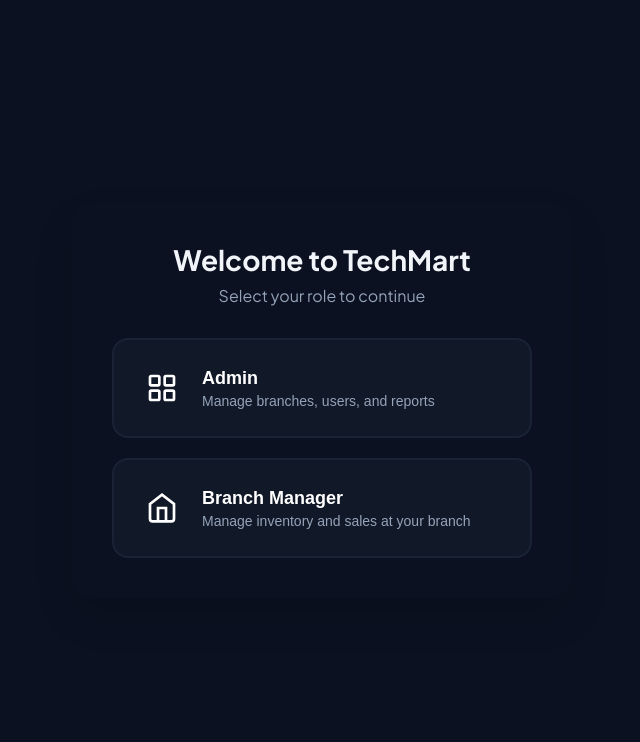
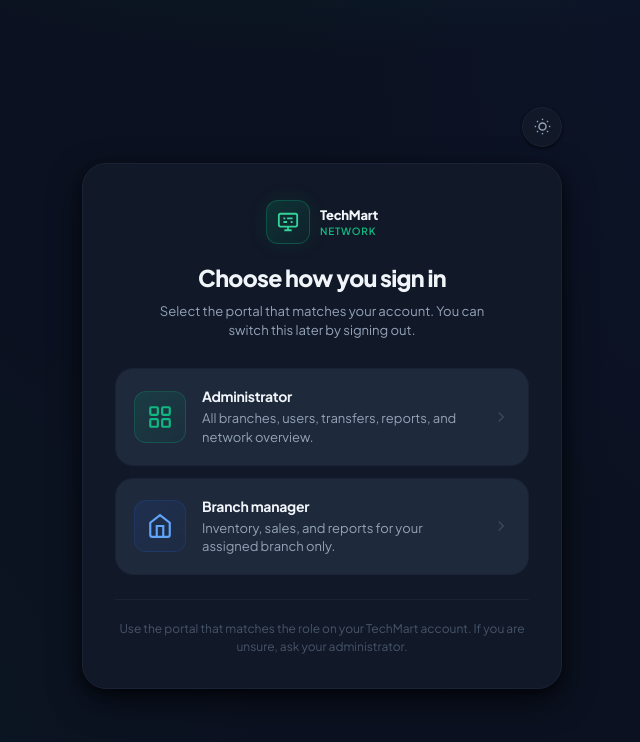
Before and after one commit to Darkprince-coder/AdminTechmart, a React (Create React App) app: page / in a window 1280 px wide. Shown: the top 742 px of the page, without its empty margins (318-958 px from the left). Built offline with nearby package versions, Linux system fonts and the light colour scheme; no server answers.

Commit message:
improved Login page styling and UI

```diff
--- a/src/pages/RoleSelectPage.jsx
+++ b/src/pages/RoleSelectPage.jsx
@@ -1,14 +1,23 @@
-// src/pages/RoleSelectPage.jsx
 import { useNavigate, useLocation } from 'react-router-dom';
 import { useEffect, useState } from 'react';
 import { useAuth } from '../context/AuthContext';
+import { useTheme } from '../context/ThemeContext';
 import '../styles/role-select.css';
+
+function ChevronRight() {
+  return (
+    <svg className="role-chevron" width="18" height="18" viewBox="0 0 24 24" fill="none" stroke="currentColor" strokeWidth="2" aria-hidden>
+      <path d="M9 18l6-6-6-6" />
+    </svg>
+  );
+}
 
 export default function RoleSelectPage() {
   const navigate = useNavigate();
   const location = useLocation();
   const [portalError, setPortalError] = useState('');
   const { session, profile, signOut } = useAuth();
+  const { isDark, toggleTheme } = useTheme();
 
   useEffect(() => {
     if (location.state?.portalError) {
@@ -26,49 +35,96 @@
 
   return (
     <div className="role-select-screen">
+      <div className="role-select-inner">
+        <div className="role-select-topbar">
+          <button
+            type="button"
+            className="role-select-theme-btn"
+            onClick={toggleTheme}
+            title={isDark ? 'Light mode' : 'Dark mode'}
+            aria-label={isDark ? 'Switch to light mode' : 'Switch to dark mode'}
+          >
+            {isDark ? (
+              <svg width="17" height="17" viewBox="0 0 24 24" fill="none" stroke="currentColor" strokeWidth="2">
+                <circle cx="12" cy="12" r="5" />
+                <line x1="12" y1="1" x2="12" y2="3" />
+                <line x1="12" y1="21" x2="12" y2="23" />
+                <line x1="4.22" y1="4.22" x2="5.64" y2="5.64" />
+                <line x1="18.36" y1="18.36" x2="19.78" y2="19.78" />
+                <line x1="1" y1="12" x2="3" y2="12" />
+                <line x1="21" y1="12" x2="23" y2="12" />
+                <line x1="4.22" y1="19.78" x2="5.64" y2="18.36" />
+                <line x1="18.36" y1="5.64" x2="19.78" y2="4.22" />
+              </svg>
+            ) : (
+              <svg width="17" height="17" viewBox="0 0 24 24" fill="none" stroke="currentColor" strokeWidth="2">
+                <path d="M21 12.79A9 9 0 1111.21 3 7 7 0 0021 12.79z" />
+              </svg>
+            )}
+          </button>
+        </div>
+
         <div className="role-select-card">
+          <div className="role-select-brand">
+            <div className="role-select-brand-icon" aria-hidden>
+              <svg viewBox="0 0 24 24">
+                <rect x="2" y="3" width="20" height="14" rx="2" />
+                <path d="M8 21h8M12 17v4" />
+                <path d="M7 8h2M11 8h6M7 12h4M15 12h2" />
+              </svg>
+            </div>
+            <div className="role-select-brand-text">
+              <div className="role-select-brand-name">TechMart</div>
+              <div className="role-select-brand-tag">Network</div>
+            </div>
+          </div>
+
           <div className="role-select-header">
-          <h1>Welcome to TechMart</h1>
-          <p>Select your role to continue</p>
+            <h1>Choose how you sign in</h1>
+            <p>Select the portal that matches your account. You can switch this later by signing out.</p>
           </div>
+
           {portalError && (
-          <div className="role-select-alert">
-            <strong>Wrong portal selected:</strong> {portalError}
+            <div className="role-select-alert" role="alert">
+              <strong>Wrong portal:</strong> {portalError}
             </div>
           )}
+
           <div className="role-select-options">
-          <button
-            className="role-btn role-admin"
-            onClick={() => handleRoleSelect('admin')}
-          >
+            <button type="button" className="role-btn role-admin" onClick={() => handleRoleSelect('admin')}>
               <div className="role-icon">
-              <svg width="32" height="32" viewBox="0 0 24 24" fill="none" stroke="currentColor" strokeWidth="2">
-                <rect x="3" y="3" width="7" height="7" rx="1"/>
-                <rect x="14" y="3" width="7" height="7" rx="1"/>
-                <rect x="3" y="14" width="7" height="7" rx="1"/>
-                <rect x="14" y="14" width="7" height="7" rx="1"/>
+                <svg viewBox="0 0 24 24" fill="none" stroke="currentColor" strokeWidth="2">
+                  <rect x="3" y="3" width="7" height="7" rx="1" />
+                  <rect x="14" y="3" width="7" height="7" rx="1" />
+                  <rect x="3" y="14" width="7" height="7" rx="1" />
+                  <rect x="14" y="14" width="7" height="7" rx="1" />
                 </svg>
               </div>
               <div className="role-text">
-              <h3>Admin</h3>
-              <p>Manage branches, users, and reports</p>
+                <h3>Administrator</h3>
+                <p>All branches, users, transfers, reports, and network overview.</p>
               </div>
+              <ChevronRight />
             </button>
-          <button
-            className="role-btn role-manager"
-            onClick={() => handleRoleSelect('manager')}
-          >
+
+            <button type="button" className="role-btn role-manager" onClick={() => handleRoleSelect('manager')}>
               <div className="role-icon">
-              <svg width="32" height="32" viewBox="0 0 24 24" fill="none" stroke="currentColor" strokeWidth="2">
-                <path d="M3 9l9-7 9 7v11a2 2 0 01-2 2H5a2 2 0 01-2-2z"/>
-                <polyline points="9 22 9 12 15 12 15 22"/>
+                <svg viewBox="0 0 24 24" fill="none" stroke="currentColor" strokeWidth="2">
+                  <path d="M3 9l9-7 9 7v11a2 2 0 01-2 2H5a2 2 0 01-2-2z" />
+                  <polyline points="9 22 9 12 15 12 15 22" />
                 </svg>
               </div>
               <div className="role-text">
-              <h3>Branch Manager</h3>
-              <p>Manage inventory and sales at your branch</p>
+                <h3>Branch manager</h3>
+                <p>Inventory, sales, and reports for your assigned branch only.</p>
               </div>
+              <ChevronRight />
             </button>
+          </div>
+
+          <p className="role-select-foot">
+            Use the portal that matches the role on your TechMart account. If you are unsure, ask your administrator.
+          </p>
         </div>
       </div>
     </div>
--- a/src/styles/role-select.css
+++ b/src/styles/role-select.css
@@ -1,92 +1,284 @@
-/* src/styles/role-select.css */
+/* TechMart — role selection (aligned with admin / login design system) */
+
 .role-select-screen {
   min-height: 100vh;
+  min-height: 100dvh;
+  position: relative;
   display: flex;
   align-items: center;
   justify-content: center;
-  background: linear-gradient(135deg, var(--brand) 0%, var(--brand-dark) 100%);
-  padding: 20px;
+  padding: max(20px, env(safe-area-inset-top, 0px)) 18px max(24px, env(safe-area-inset-bottom, 0px));
+  background: var(--bg-base);
+  overflow: hidden;
+}
+
+.role-select-screen::before {
+  content: '';
+  position: absolute;
+  inset: 0;
+  background:
+    radial-gradient(ellipse 80% 50% at 50% -20%, rgba(5, 150, 105, 0.12), transparent 55%),
+    radial-gradient(circle at 100% 0%, rgba(37, 99, 235, 0.06), transparent 45%),
+    radial-gradient(circle at 0% 100%, rgba(5, 150, 105, 0.05), transparent 40%);
+  pointer-events: none;
+}
+
+.role-select-screen::after {
+  content: '';
+  position: absolute;
+  bottom: -40%;
+  left: 50%;
+  transform: translateX(-50%);
+  width: 120%;
+  height: 60%;
+  background: radial-gradient(ellipse, rgba(15, 23, 42, 0.04) 0%, transparent 70%);
+  pointer-events: none;
+}
+
+.role-select-inner {
+  position: relative;
+  z-index: 1;
+  width: 100%;
+  max-width: 480px;
+}
+
+.role-select-topbar {
+  display: flex;
+  justify-content: flex-end;
+  margin-bottom: 16px;
+}
+
+.role-select-theme-btn {
+  width: 40px;
+  height: 40px;
+  border-radius: 50%;
+  border: 1px solid var(--border-soft);
+  background: var(--bg-card);
+  display: flex;
+  align-items: center;
+  justify-content: center;
+  cursor: pointer;
+  color: var(--text-secondary);
+  transition: background 0.15s, color 0.15s, border-color 0.15s;
+  box-shadow: var(--shadow-sm);
+}
+
+.role-select-theme-btn:hover {
+  background: var(--bg-hover);
+  color: var(--text-primary);
+  border-color: var(--border);
 }
 
 .role-select-card {
-  background: var(--bg);
-  border-radius: 24px;
-  padding: 40px;
-  box-shadow: 0 20px 40px rgba(0,0,0,0.1);
-  max-width: 500px;
-  width: 100%;
+  background: var(--bg-card);
+  border: 1px solid var(--border-soft);
+  border-radius: var(--r-xl);
+  padding: 36px 32px 32px;
+  box-shadow: var(--shadow-lg);
   text-align: center;
 }
 
+.role-select-brand {
+  display: inline-flex;
+  align-items: center;
+  justify-content: center;
+  gap: 10px;
+  margin-bottom: 20px;
+}
+
+.role-select-brand-icon {
+  width: 44px;
+  height: 44px;
+  border-radius: var(--r-md);
+  background: linear-gradient(135deg, rgba(5, 150, 105, 0.22), rgba(5, 150, 105, 0.08));
+  border: 1px solid rgba(16, 185, 129, 0.28);
+  display: flex;
+  align-items: center;
+  justify-content: center;
+  box-shadow: 0 0 20px rgba(5, 150, 105, 0.12);
+}
+
+.role-select-brand-icon svg {
+  width: 22px;
+  height: 22px;
+  stroke: var(--emerald-mid);
+  fill: none;
+  stroke-width: 2;
+}
+
+.role-select-brand-text {
+  text-align: left;
+}
+
+.role-select-brand-name {
+  font-size: 13px;
+  font-weight: 800;
+  color: var(--text-primary);
+  letter-spacing: -0.02em;
+}
+
+.role-select-brand-tag {
+  font-size: 10px;
+  font-weight: 600;
+  text-transform: uppercase;
+  letter-spacing: 0.08em;
+  color: var(--emerald);
+  margin-top: 2px;
+}
+
 .role-select-header h1 {
-  font-size: 28px;
-  font-weight: 700;
-  color: var(--text);
+  font-size: 1.5rem;
+  font-weight: 800;
+  color: var(--text-primary);
+  letter-spacing: -0.03em;
+  line-height: 1.25;
   margin-bottom: 8px;
+}
+
+@media (min-width: 420px) {
+  .role-select-header h1 {
+    font-size: 1.65rem;
+  }
 }
 
 .role-select-header p {
   color: var(--text-secondary);
-  font-size: 16px;
+  font-size: 0.9375rem;
+  line-height: 1.5;
+  max-width: 340px;
+  margin: 0 auto;
 }
 
 .role-select-alert {
-  margin: 24px 0 0;
-  padding: 18px 20px;
-  background: rgba(245, 107, 108, 0.12);
-  border: 1px solid rgba(245, 107, 108, 0.28);
-  border-radius: 14px;
-  color: #B91C1C;
+  margin-top: 20px;
+  padding: 12px 14px;
+  background: var(--red-light);
+  border: 1px solid rgba(220, 38, 38, 0.2);
+  border-radius: var(--r-md);
+  color: var(--red);
   text-align: left;
-  font-size: 14px;
+  font-size: 13px;
   line-height: 1.5;
 }
 
+.role-select-alert strong {
+  font-weight: 700;
+}
+
 .role-select-options {
-  display: grid;
-  gap: 20px;
-  margin-top: 32px;
+  display: flex;
+  flex-direction: column;
+  gap: 12px;
+  margin-top: 28px;
+  text-align: left;
 }
 
 .role-btn {
   display: flex;
   align-items: center;
   gap: 16px;
-  padding: 24px;
-  border: 2px solid var(--border-soft);
-  border-radius: 16px;
-  background: var(--bg-card);
+  padding: 18px 18px;
+  border: 1px solid var(--border-soft);
+  border-radius: var(--r-lg);
+  background: var(--bg-secondary);
   cursor: pointer;
-  transition: all 0.2s ease;
+  transition: border-color 0.18s, box-shadow 0.18s, transform 0.18s, background 0.18s;
   text-align: left;
+  font-family: var(--font);
+  width: 100%;
 }
 
 .role-btn:hover {
-  border-color: var(--brand);
-  box-shadow: 0 4px 12px rgba(0,0,0,0.1);
+  border-color: rgba(5, 150, 105, 0.35);
+  background: var(--bg-card);
+  box-shadow: var(--shadow-md);
+  transform: translateY(-1px);
+}
+
+.role-btn:focus-visible {
+  outline: none;
+  box-shadow: 0 0 0 3px var(--emerald-glow);
+  border-color: var(--emerald);
+}
+
+.role-btn.role-admin .role-icon {
+  background: linear-gradient(145deg, rgba(5, 150, 105, 0.18), rgba(5, 150, 105, 0.06));
+  color: var(--emerald);
+  border: 1px solid rgba(16, 185, 129, 0.22);
+}
+
+.role-btn.role-manager .role-icon {
+  background: linear-gradient(145deg, rgba(37, 99, 235, 0.12), rgba(37, 99, 235, 0.04));
+  color: var(--blue);
+  border: 1px solid rgba(37, 99, 235, 0.18);
 }
 
 .role-icon {
   flex-shrink: 0;
-  width: 48px;
-  height: 48px;
+  width: 52px;
+  height: 52px;
   display: flex;
   align-items: center;
   justify-content: center;
-  border-radius: 12px;
-  background: var(--brand-light);
-  color: var(--brand);
+  border-radius: var(--r-md);
+  transition: transform 0.18s;
+}
+
+.role-btn:hover .role-icon {
+  transform: scale(1.04);
+}
+
+.role-icon svg {
+  width: 26px;
+  height: 26px;
+}
+
+.role-text {
+  flex: 1;
+  min-width: 0;
 }
 
 .role-text h3 {
-  font-size: 18px;
-  font-weight: 600;
+  font-size: 1rem;
+  font-weight: 700;
   margin-bottom: 4px;
-  color: var(--text);
+  color: var(--text-primary);
+  letter-spacing: -0.02em;
+}
+
+.role-chevron {
+  width: 18px;
+  height: 18px;
+  color: var(--text-tertiary);
+  flex-shrink: 0;
+  opacity: 0.7;
+  transition: transform 0.2s, color 0.2s;
+}
+
+.role-btn.role-admin:hover .role-chevron {
+  color: var(--emerald);
+  transform: translateX(3px);
+  opacity: 1;
+}
+
+.role-btn.role-manager:hover .role-chevron {
+  color: var(--blue);
+  transform: translateX(3px);
+  opacity: 1;
 }
 
 .role-text p {
-  font-size: 14px;
+  font-size: 13px;
   color: var(--text-secondary);
+  line-height: 1.45;
   margin: 0;
 }
+
+.role-select-foot {
+  margin-top: 24px;
+  padding-top: 20px;
+  border-top: 1px solid var(--border-soft);
+  font-size: 12px;
+  color: var(--text-tertiary);
+  line-height: 1.5;
+}
```
Also changed, not shown: src/pages/LoginPage.jsx (+15 -2 lines), src/styles/login.css (+81 -11 lines). Lines whose indentation alone changed are shown as unchanged.
